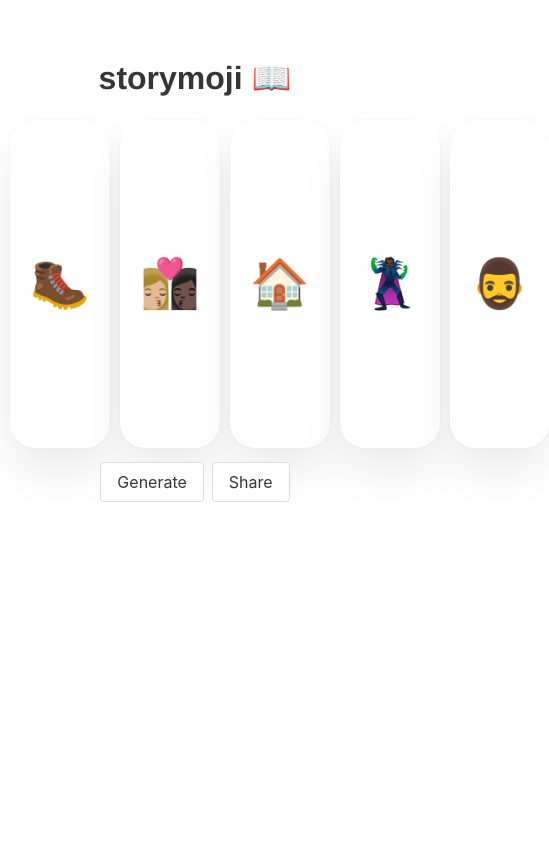
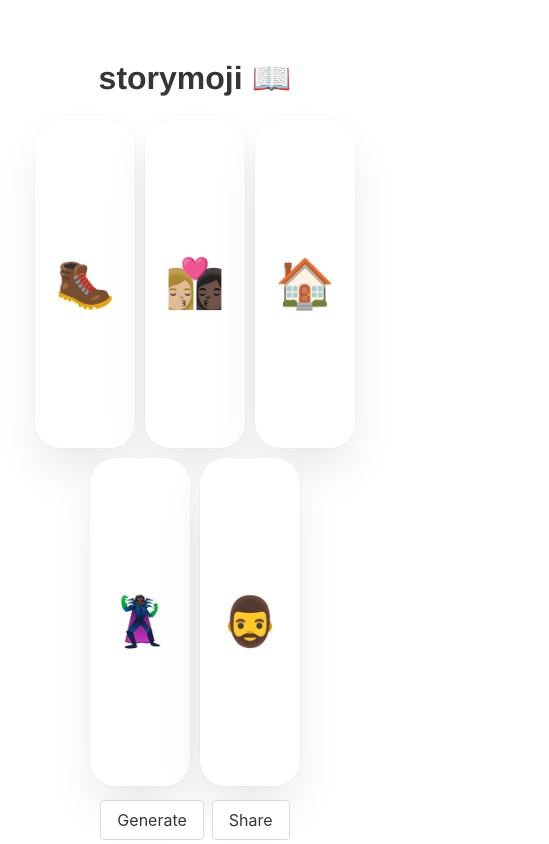
Before and after one commit to tjkorthal/storymoji, a Vue app: page / in a window 390 px wide. Shown: the whole page, 549 px wide, since content can reach past the window. Built offline with nearby package versions, Linux system fonts and the light colour scheme.

Commit message:
Make CSS bend to my will

```diff
--- a/src/App.vue
+++ b/src/App.vue
@@ -71,4 +71,14 @@ export default {
   grid-gap: 10px;
   margin: 10px;
 }
+@media ( max-width: 550px) {
+  .grid-row {
+    flex-wrap: wrap;
+    justify-content: center;
+  }
+  .grid-row > div {
+    flex-basis: 25%;
+    flex-grow: 0;
+  }
+}
 </style>
--- a/src/components/EmojiCard.vue
+++ b/src/components/EmojiCard.vue
@@ -1,5 +1,5 @@
 <template>
-  <div class="tile is-justify-content-center">
+  <div class="tile is-child is-justify-content-center">
     <div class="box has-text-centered emoji is-size-1-mobile">
       {{ icon }}
     </div>
```
